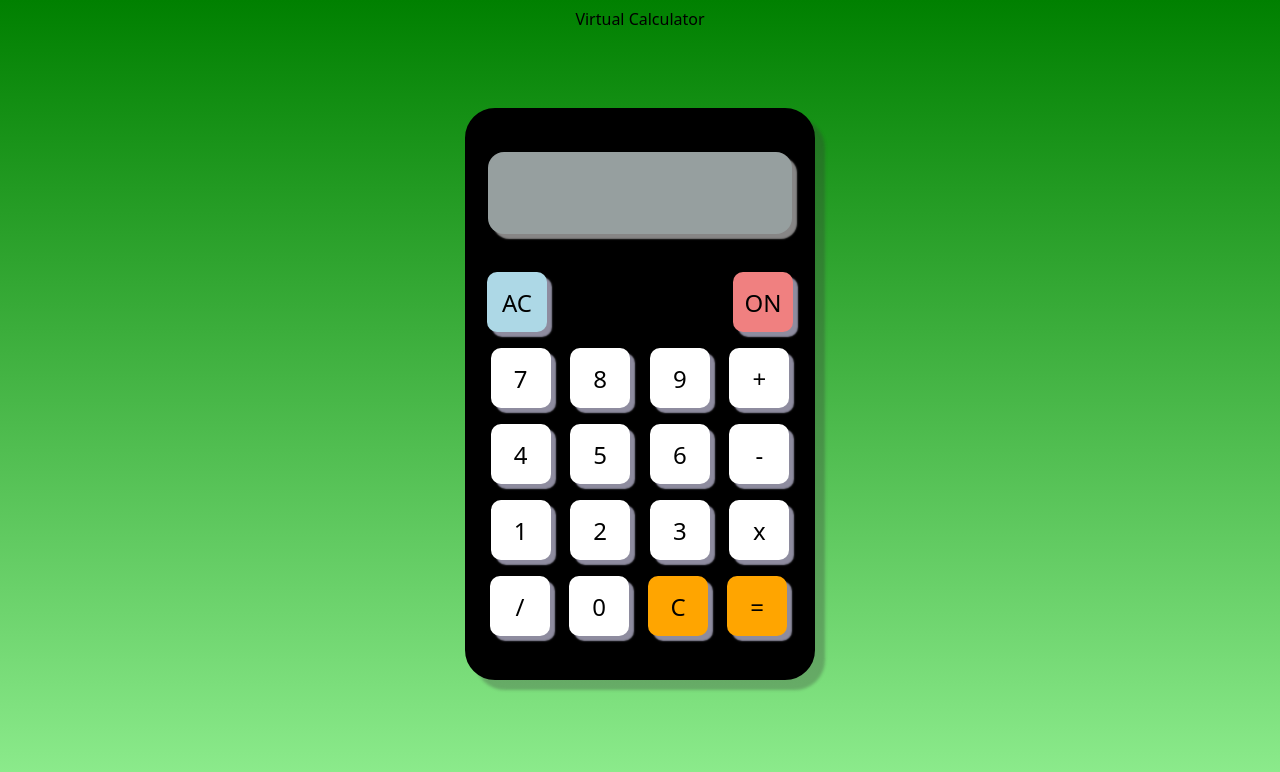
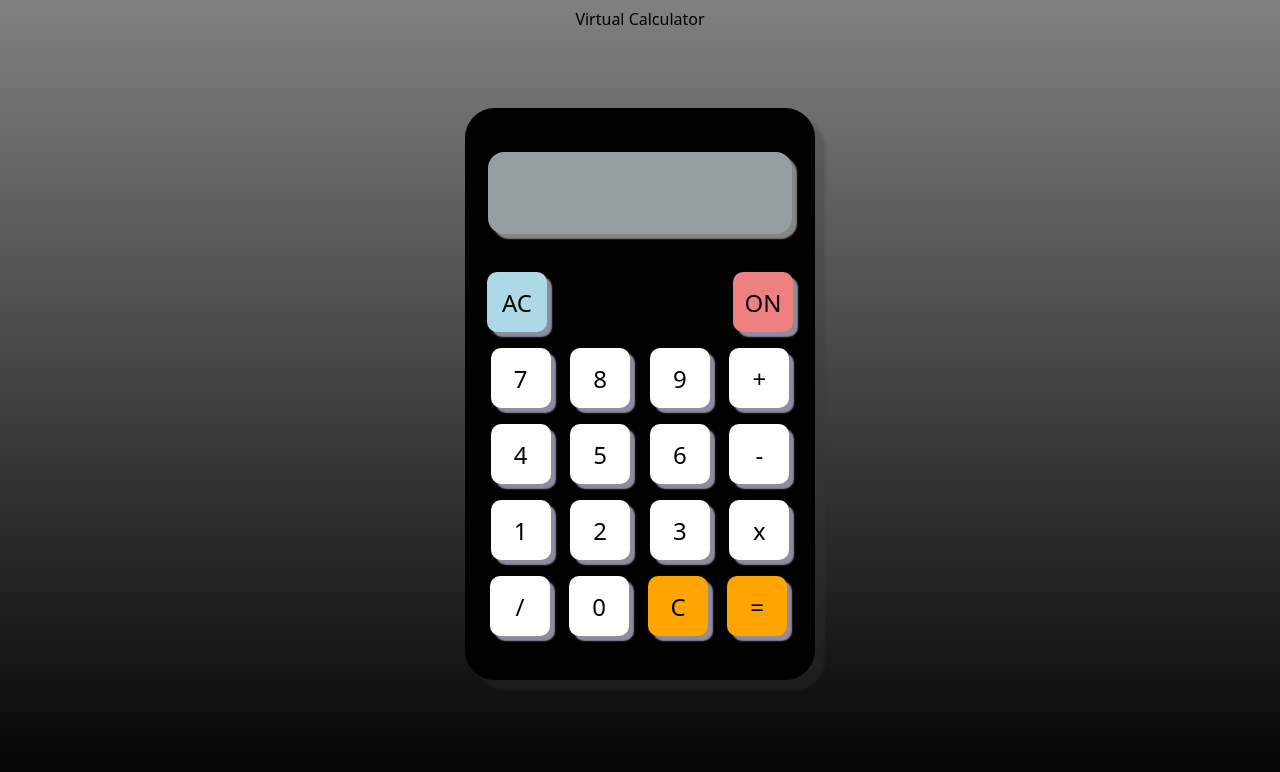
Before and after one commit to SoumyadeepBera0230b/Soumyadeep.github.io, a plain HTML site: page index.html in a window 1280 px wide. Drawn offline with Linux system fonts and the light colour scheme.

Commit message:
modied the css with color gray and black gradient

```diff
--- a/style.css
+++ b/style.css
@@ -5,7 +5,7 @@
 }
 
 html {
-    background-image: linear-gradient(green, lightgreen);
+    background-image: linear-gradient(gray, black);
     background-position: center;
     background-repeat: no-repeat;
     text-align: center;
```
